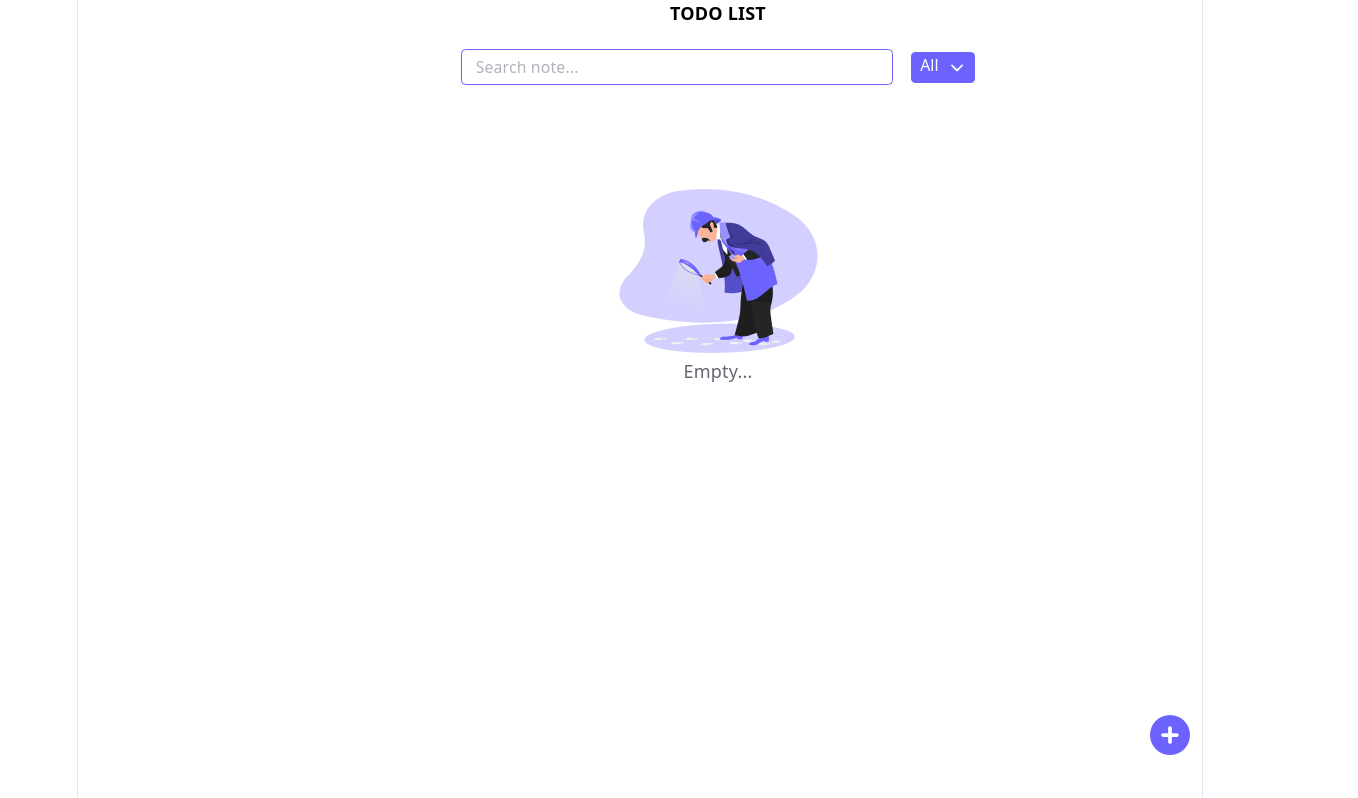
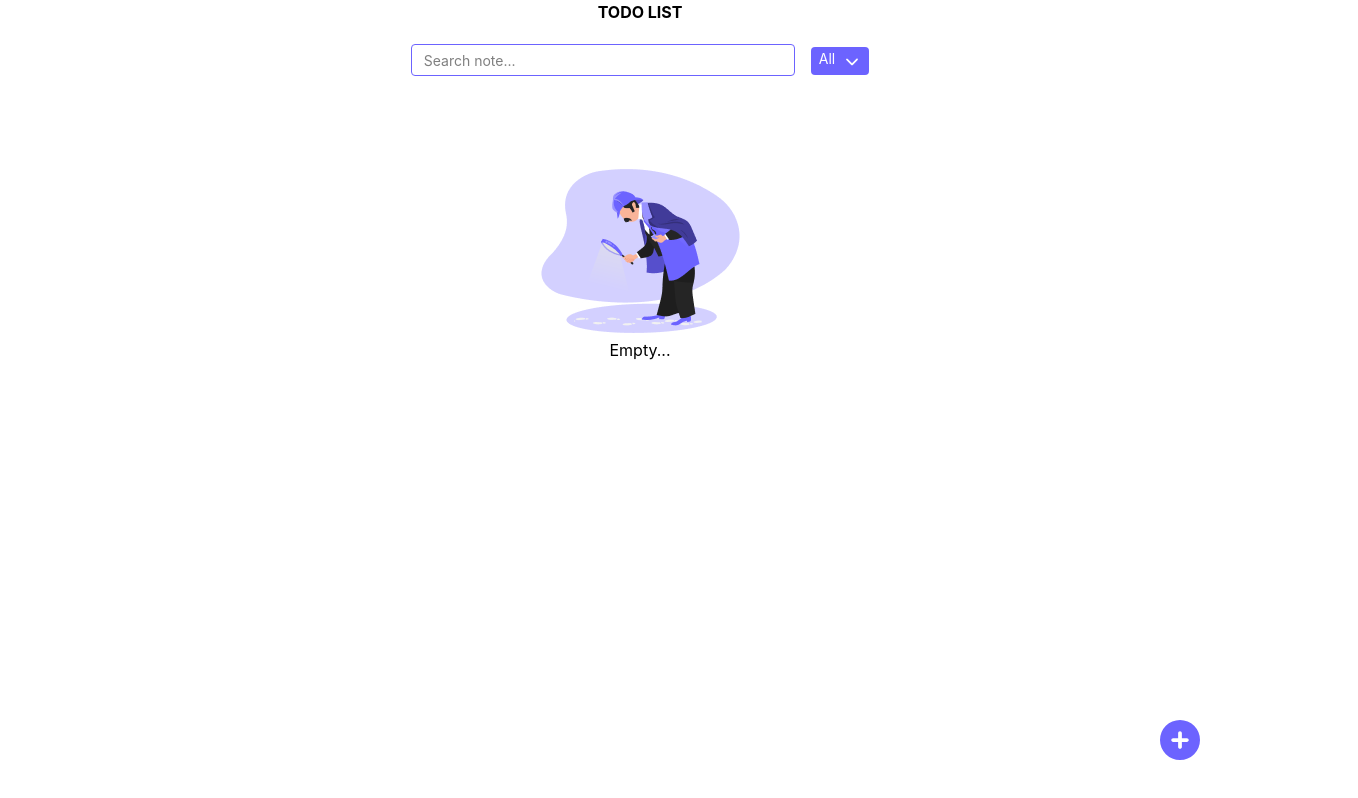
Before and after one commit to kngxfrd/todo_frontend, a React (Vite) app: page /#/home in a window 1280 px wide. Shown: the whole page, 1358 px wide, since content can reach past the window. Built offline with nearby package versions, Linux system fonts and the light colour scheme.

Commit message:
added date and time stamp

```diff
--- a/src/components/Hompage.tsx
+++ b/src/components/Hompage.tsx
@@ -62,8 +62,8 @@ function Hompage() {
   );
   return (
     <>
-      <div className="w-screen h-screen">
-        <div className="text-md text-black font-bold">
+      <div className="">
+        <div className="flex justify-center items-center text-md text-black font-bold">
           <h3>TODO LIST</h3>
         </div>
         <div className=" flex item-center justify-center gap-4 pt-5">
@@ -106,7 +106,7 @@ function Hompage() {
                   >
                     <div className="flex items-center">
                       <input
-                        className="size-6 accent-[#6c63ff] border border-[#6c63ff]"
+                        className="size-6 accent-[#6c63ff]  border-[#6c63ff]"
                         type="checkbox"
                         checked={note.completed}
                         onChange={() =>
@@ -130,7 +130,7 @@ function Hompage() {
                           >
                             <div className="flex  pb-1">{note.text}</div>
                           </span>
-                          <p className="text-[10px] text-gray-300 pl-3 ">
+                          <p className="text-[10px] text-gray-300 pl-3 pt-1">
                             {note.date}
                           </p>
                         </div>
--- a/src/components/Loginscreen.tsx
+++ b/src/components/Loginscreen.tsx
@@ -4,7 +4,7 @@ function Loginscreen() {
   const navigate = useNavigate();
   return (
     <div className=" absolute top-1/2 left-1/2 -translate-x-1/2 -translate-y-1/2">
-      <div className="w-70 h-90 border border-[#6c63ff] rounded-lg pt-6">
+      <div className="text-center w-70 h-90 border border-[#6c63ff] rounded-lg pt-6">
         <h2>LOGIN</h2>
         <div className="flex flex-col gap-3">
           <label htmlFor="" className="text-left pl-6 text-sm">
--- a/src/components/Signup.tsx
+++ b/src/components/Signup.tsx
@@ -3,7 +3,7 @@ function Signup() {
   const navigate = useNavigate();
   return (
     <div className=" absolute top-1/2 left-1/2 -translate-x-1/2 -translate-y-1/2">
-      <div className="w-70 h-120 border border-[#6c63ff] rounded-lg pt-6">
+      <div className="text-center w-70 h-120 border border-[#6c63ff] rounded-lg pt-6">
         <h2>SIGN UP</h2>
         <div className="flex flex-col gap-3">
           <label htmlFor="" className="text-left pl-6 text-sm">
@@ -51,7 +51,7 @@ function Signup() {
         </div>
         <div className="text-xs pt-5 flex flex-row justify-center gap-1">
           <p>Already have an account?</p>
-          <button onClick={() => navigate("/")} className="text-black">
+          <button onClick={() => navigate("/")}>
             <u>Sign in</u>
           </button>
         </div>
--- a/src/index.css
+++ b/src/index.css
@@ -1,12 +1,12 @@
 @import "tailwindcss";
-:root {
+/* :root {
   --text: #6b6375;
   --text-h: #08060d;
   --bg: #fff;
   --border: #e5e4e7;
   --code-bg: #f4f3ec;
   --accent: #aa3bff;
-  --accent-bg: rgba(170, 59, 255, 0.1);
+
   --accent-border: rgba(170, 59, 255, 0.5);
   --social-bg: rgba(244, 243, 236, 0.5);
   --shadow:
@@ -33,8 +33,6 @@
 
 @media (prefers-color-scheme: dark) {
   :root {
-    --text: #9ca3af;
-    --text-h: #f3f4f6;
     --border: #2e303a;
     --code-bg: #1f2028;
     --accent: #c084fc;
@@ -51,7 +49,6 @@
 }
 
 #root {
-  width: 1126px;
   max-width: 100%;
   margin: 0 auto;
   text-align: center;
@@ -59,7 +56,6 @@
   min-height: 100svh;
   display: flex;
   flex-direction: column;
-  box-sizing: border-box;
 }
 
 body {
@@ -108,4 +104,4 @@ code {
   line-height: 135%;
   padding: 4px 8px;
   background: var(--code-bg);
-}
+} */
```
